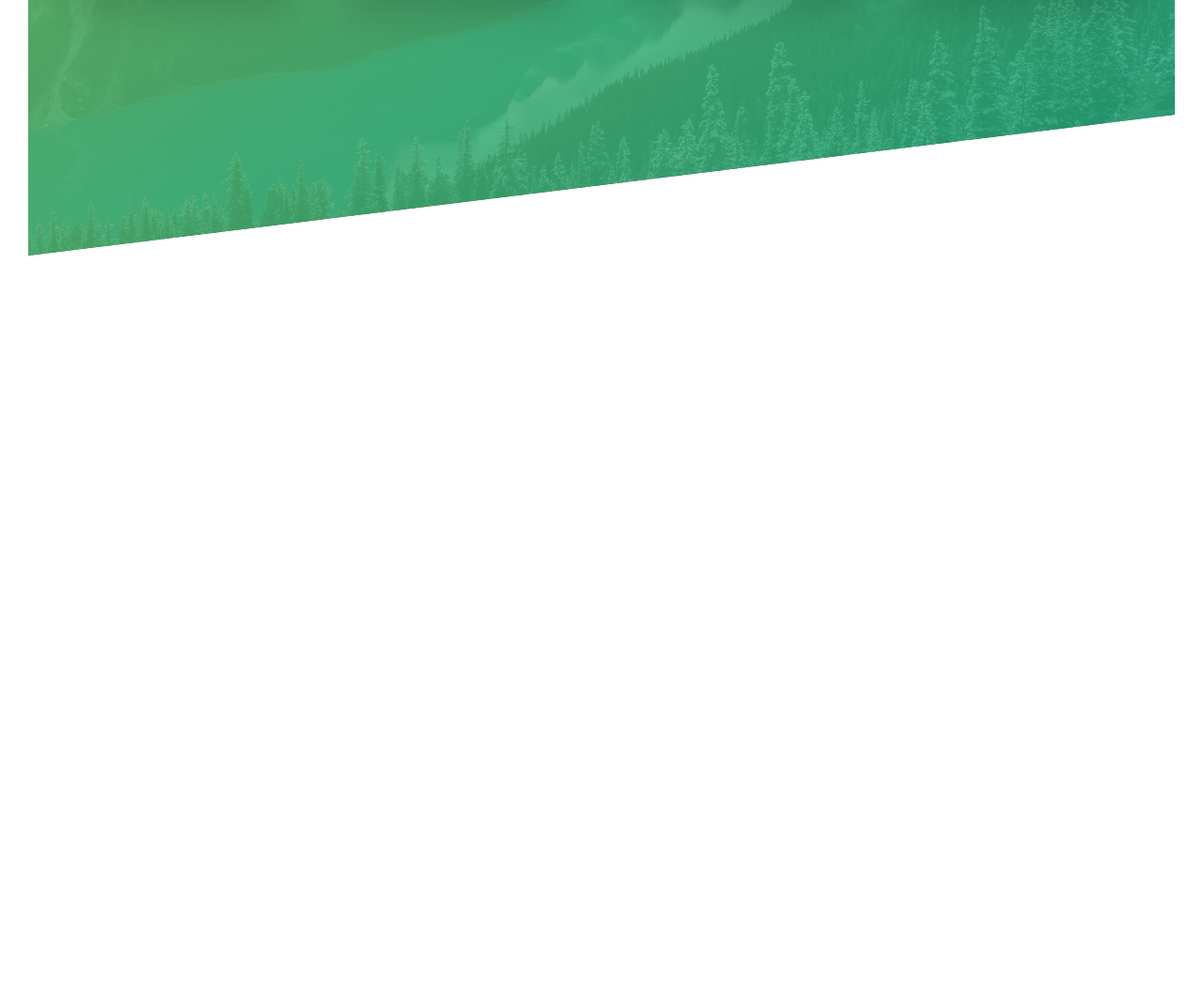
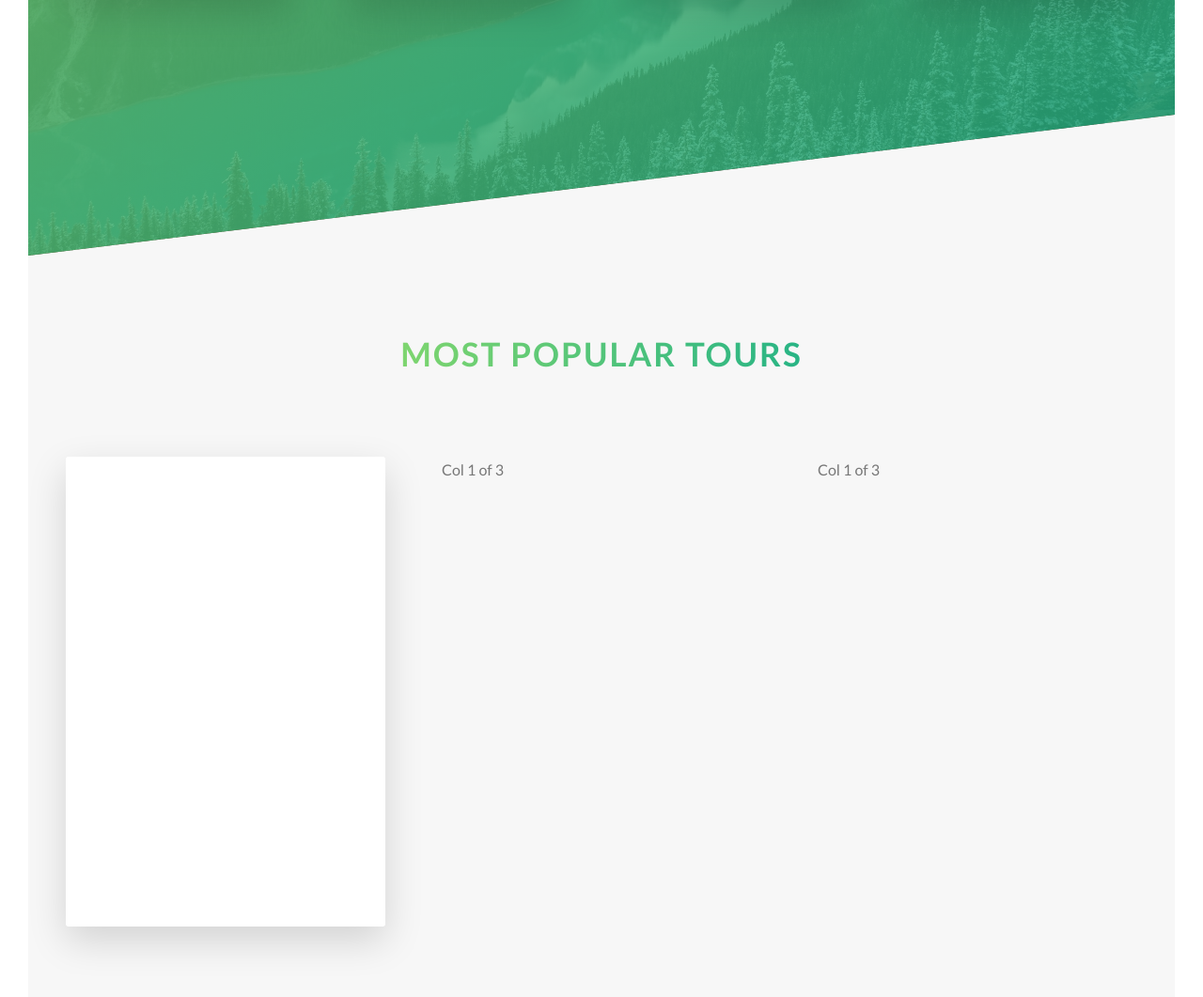
Before and after one commit to kaytsui/Natours, a website: page index.html in a window 1280 px wide. Shown: the part 2055-3116 px from the top of the page at 94% size. Before the commit the page ends 2327 px from the top, so only its background shows below. Drawn offline with Linux system fonts and the light colour scheme.

Commit message:
Created Flip Card Component

```diff
--- a/index.html
+++ b/index.html
@@ -103,6 +103,33 @@
                     </div>
                 </div>
             </section>
+
+            <section class="section-tours">
+                <div class="u-center-text u-margin-bottom-big">
+                    <h2 class="heading-secondary">
+                        Most popular tours
+                    </h2>
+                </div>
+
+                <div class="row">
+                    <div class="col-1-of-3">
+                        <div class="card">
+                            <div class="card__side card__side--front">
+                                FRONT
+                            </div>
+                            <div class="card__side card__side--back card__side--back-1">
+                                BACK
+                            </div>
+                        </div>
+                    </div>
+                    <div class="col-1-of-3">
+                        Col 1 of 3
+                    </div>
+                    <div class="col-1-of-3">
+                        Col 1 of 3
+                    </div>
+                </div>
+            </section>
         </main>
 
         <!--
--- a/sass/abstracts/_variables.scss
+++ b/sass/abstracts/_variables.scss
@@ -2,6 +2,12 @@
 $color-primary: #55c57a;
 $color-primary-light: #7ed56f;
 $color-primary-dark: #28b485;
+
+$color-secondary-light: #ffb900;
+$color-secondary-dark: #ff7730;
+
+$color-tertiary-light: #2998ff;
+$color-tertiary-dark: #5643fa;
 
 $color-gray-light-1: #f7f7f7;
 
--- /dev/null
+++ b/sass/components/_card.scss
@@ -0,0 +1,43 @@
+.card {
+    perspective: 150rem;
+    -moz-perspective: 150rem;
+    position: relative;
+    height: 50rem;
+
+
+    &__side {
+        color: $color-white;
+        height: 50rem;
+        transition: all .8s;
+        position: absolute;
+        top: 0;
+        left: 0;
+        width: 100%;
+        backface-visibility: hidden;
+        border-radius: 3px;
+        box-shadow: 0 1.5rem 4rem rgba($color-black, 0.15);
+
+        &--front {
+            background-color: $color-white;
+        }
+
+        &--back {
+            transform: rotateY(180deg);
+
+            &-1 {
+                background-image: linear-gradient(
+                    to right bottom,
+                    $color-secondary-light,
+                    $color-secondary-dark);
+            }
+        }
+    }
+
+    &:hover &__side--front {
+        transform: rotateY(180deg);
+    }
+
+    &:hover &__side--back {
+        transform: rotateY(0deg);
+    }
+}
--- a/sass/components/_feature-box.scss
+++ b/sass/components/_feature-box.scss
@@ -5,7 +5,7 @@
     text-align: center;
     border-radius: 3px;
     box-shadow: 0 1.5rem 4rem rgba($color-black, .15);
-    transition: transform .2s;
+    transition: transform .2s ease;
 
     &__icon {
         font-size: 6rem;
--- a/sass/main.scss
+++ b/sass/main.scss
@@ -10,6 +10,7 @@
 @import "pages/home";
 
 @import "components/button";
+@import "components/card";
 @import "components/composition";
 @import "components/feature-box";
 
--- a/sass/pages/_home.scss
+++ b/sass/pages/_home.scss
@@ -19,3 +19,9 @@
         transform: skewY(7deg);
     }
 }
+
+.section-tours {
+    background-color: $color-gray-light-1;
+    padding: 25rem 0 50rem 0;
+    margin-top: -10rem;
+}
```
Also changed, not shown: css/style.css.
